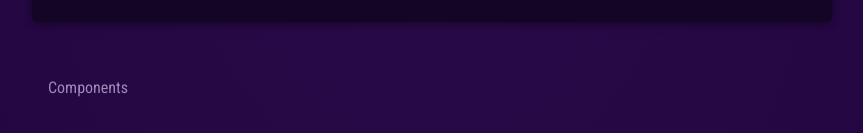
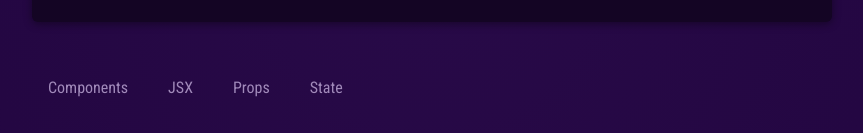
Before and after one commit to Arvedson/React-UDEMY, a React (Vite) app: page / in a window 1280 px wide. Shown: the part 677-810 px from the top of the page, without its empty margins (208-1071 px from the left). Built offline with nearby package versions, Linux system fonts and the light colour scheme.

Commit message:
reacting to events

```diff
--- a/src/App.jsx
+++ b/src/App.jsx
@@ -22,6 +22,9 @@
         <section id="examples">
           <menu>
             <TabButton>Components</TabButton>
+            <TabButton>JSX</TabButton>
+            <TabButton>Props</TabButton>
+            <TabButton>State</TabButton>
 
           </menu>
 
--- a/src/components/TabButton.jsx
+++ b/src/components/TabButton.jsx
@@ -1,4 +1,13 @@
-export default function TabButton(props) {
-    return <li><button>{props.children}</button></li>
+export default function TabButton({children}) {
 
+    function clickHandler (){
+        console.log("hello world")
+    }
+
+
+    return (
+        <li>
+        <button onClick ={clickHandler}>{children}</button>
+        </li>
+    )
 }
```
